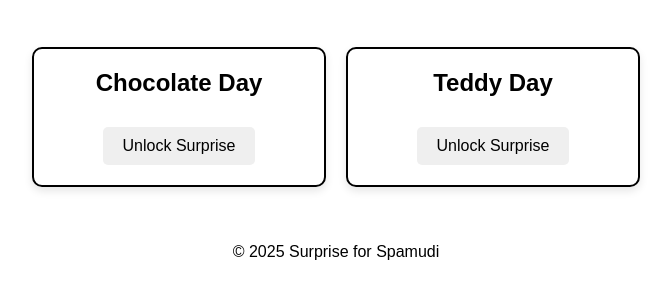
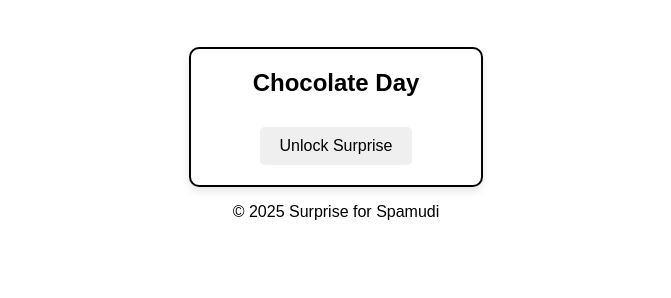
Before and after one commit to saifshaikh1010/hey, a plain HTML site: page index.html in a window 1280 px wide. Shown: the part 68-366 px from the top of the page, without its empty margins (304-975 px from the left). Drawn offline with Linux system fonts and the light colour scheme.

Commit message:
Update index.html

```diff
--- a/index.html
+++ b/index.html
@@ -25,9 +25,7 @@
 
         .container {
             display: flex;
-            flex-wrap: wrap;
             justify-content: center;
-            gap: 20px;
             padding: 0 20px;
         }
 
@@ -69,11 +67,6 @@
             font-size: 1.1em;
         }
 
-        footer {
-            margin-top: 30px;
-            padding: 10px 0;
-        }
-
         /* Chocolate Day Theme */
         body.chocolate-day {
             background-color: #3e2723;
@@ -110,7 +103,13 @@
         <h1>Surprise for Spamudi</h1>
     </header>
     <div class="container">
-        <!-- Day cards will be dynamically inserted here -->
+        <div class="day-card" id="day-card">
+            <h2 id="day-name">Chocolate Day</h2>
+            <button id="unlock-button">Unlock Surprise</button>
+            <div id="content" class="content">
+                <p id="sweet-message">Sweet message for Chocolate Day!</p>
+            </div>
+        </div>
     </div>
     <footer>
         <p>&copy; 2025 Surprise for Spamudi</p>
@@ -122,65 +121,32 @@
 
             // Define the start dates for each day
             const themes = {
-                chocolateDay: { start: 45, end: 45, className: 'chocolate-day' },
-                teddyDay: { start: 46, end: 46, className: 'teddy-day' },
+                chocolateDay: { start: 45, end: 45, className: 'chocolate-day', message: 'Sweet message for Chocolate Day!' },
+                teddyDay: { start: 46, end: 46, className: 'teddy-day', message: 'Sweet message for Teddy Day!' },
                 // Add more themes here as needed
             };
 
             // Apply the theme based on the current day
             for (const theme in themes) {
-                const { start, end, className } = themes[theme];
+                const { start, end, className, message } = themes[theme];
                 if (dayOfYear >= start && dayOfYear <= end) {
                     document.body.classList.add(className);
+                    document.getElementById('day-name').textContent = theme.replace(/([A-Z])/g, ' $1').trim();
+                    document.getElementById('sweet-message').textContent = message;
                     break;
                 }
             }
 
-            // Generate day cards
-            const container = document.querySelector('.container');
-            const days = [
-                { date: '2025-02-09', name: 'Chocolate Day' },
-                { date: '2025-02-10', name: 'Teddy Day' },
-                // Add more days here as needed
-            ];
-
-            days.forEach(day => {
-                const dayCard = document.createElement('div');
-                dayCard.classList.add('day-card');
-                dayCard.id = day.date;
-
-                const dayTitle = document.createElement('h2');
-                dayTitle.textContent = day.name;
-                dayCard.appendChild(dayTitle);
-
-                const unlockButton = document.createElement('button');
-                unlockButton.textContent = 'Unlock Surprise';
-                unlockButton.addEventListener('click', () => unlockContent(day.date));
-                dayCard.appendChild(unlockButton);
-
-                const content = document.createElement('div');
-                content.classList.add('content');
-                content.textContent = `Surprise message for ${day.name}!`;
-                dayCard.appendChild(content);
-
-                container.appendChild(dayCard);
+            // Unlock content functionality
+            document.getElementById('unlock-button').addEventListener('click', () => {
+                const answer = prompt('Solve this riddle to unlock: I speak without a mouth and hear without ears. I have no body, but I come alive with wind. What am I?');
+                if (answer.toLowerCase() === 'echo') {
+                    document.getElementById('content').style.display = 'block';
+                    document.getElementById('unlock-button').style.display = 'none';
+                } else {
+                    alert('Incorrect answer. Please try again.');
+                }
             });
-
-            function unlockContent(date) {
-                if (date === today.toISOString().split('T')[0]) {
-                    const answer = prompt('Solve this riddle to unlock: I speak without a mouth and hear without ears. I have no body, but I come alive with wind. What am I?');
-                    if (answer.toLowerCase() === 'echo') {
-                        const dayCard = document.getElementById(date);
-                        dayCard.classList.remove('locked');
-                        dayCard.querySelector('.content').style.display = 'block';
-                        dayCard.querySelector('button').style.display = 'none';
-                    } else {
-                        alert('Incorrect answer. Please try again.');
-                    }
-                } else {
-                    alert('This content will be available on ' + new Date(date).toDateString() + '.');
-                }
-            }
         });
     </script>
 </body>
```
